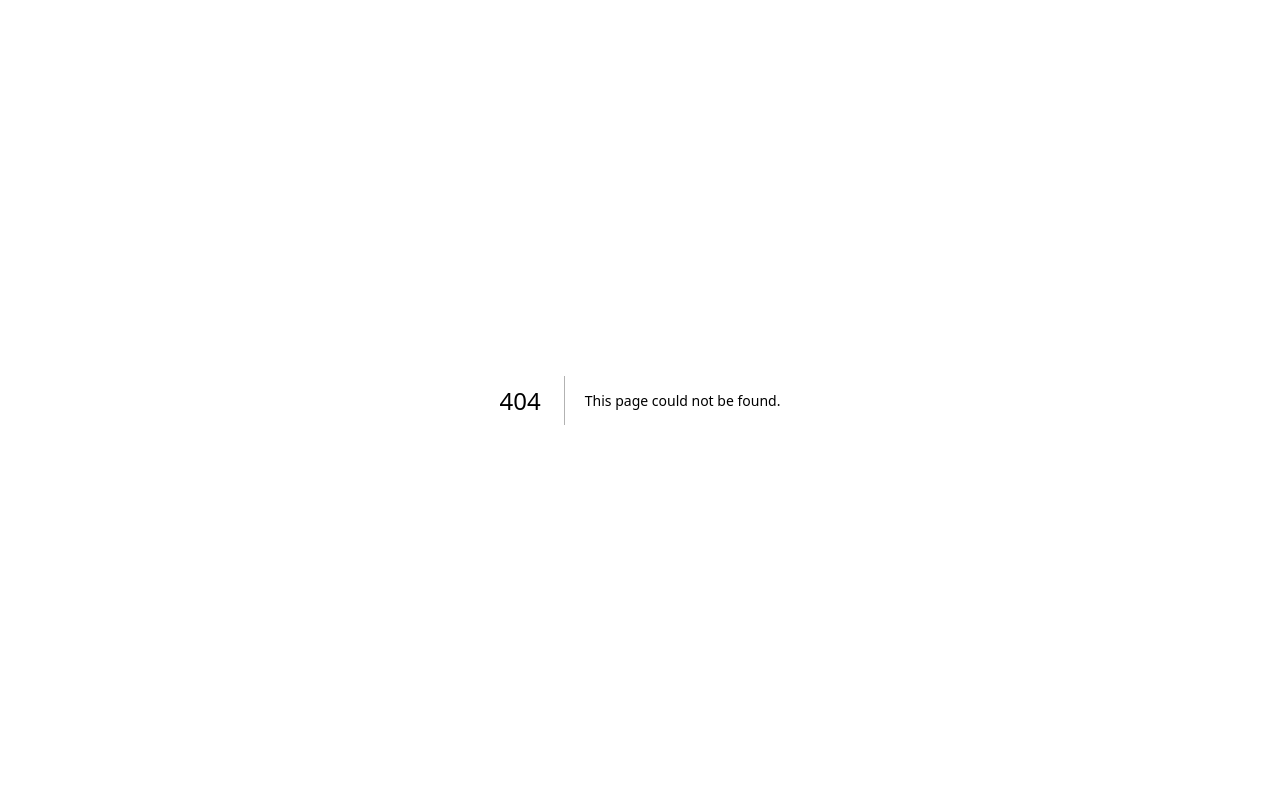
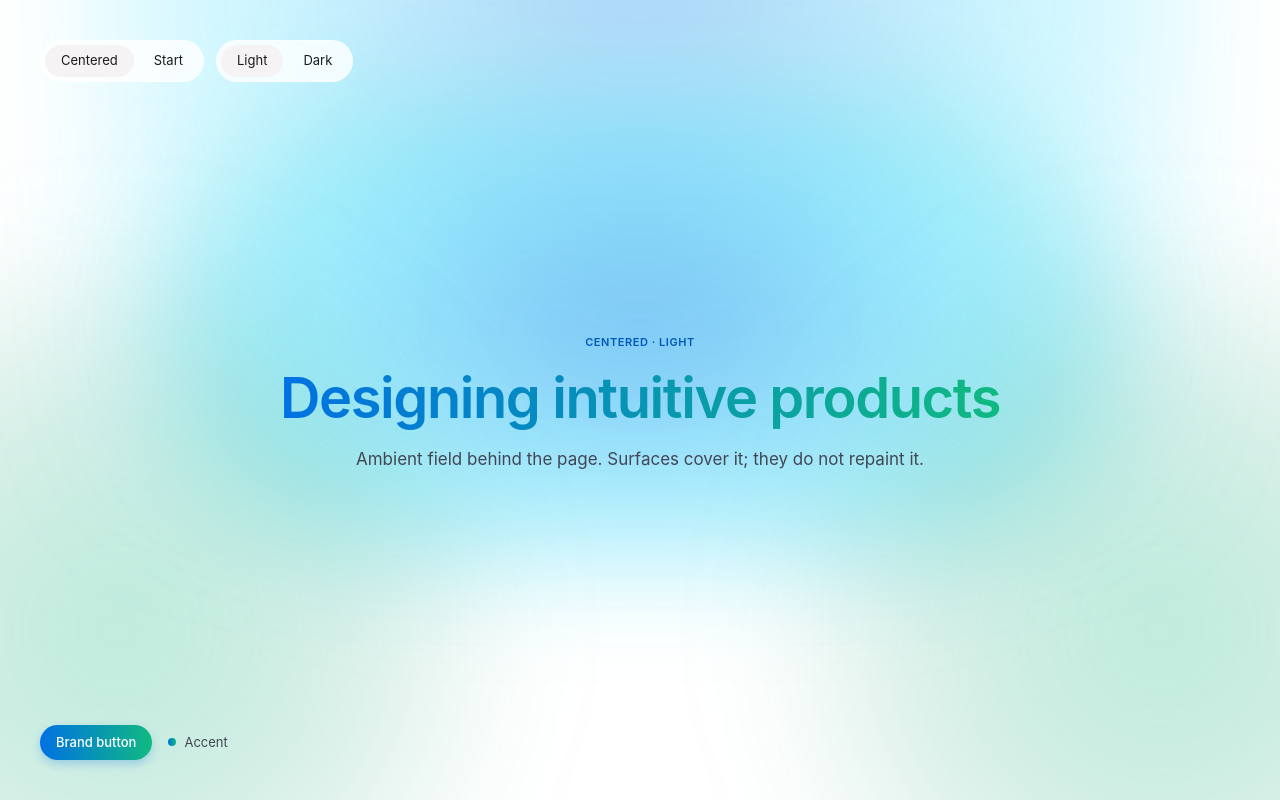
Before and after one commit to nicholaspreziosi/portfolio-2026, a Next.js app: page /preview/gradients in a window 1280 px wide. Before the commit this address had no page. Built offline with nearby package versions, Linux system fonts and the light colour scheme.

Commit message:
Add centered and start ambient gradients from the Figma frames.

```diff
--- a/src/app/globals.css
+++ b/src/app/globals.css
@@ -2,7 +2,7 @@
 
 /*
   Class on <html> switches themes. Semantic names stay the same;
-  only the values change. Gradient treatments are defined separately.
+  only the values change.
 */
 @custom-variant dark (&:where(.dark, .dark *));
 
@@ -70,6 +70,42 @@
   --shadow-elevated: 0 20px 25px -5px rgb(0 0 0 / 0.1), 0 8px 10px -6px rgb(0 0 0 / 0.1);
   --shadow-overlay: 0 0 0 1px rgb(0 0 0 / 0.05), 0 12px 48px rgb(0 0 0 / 0.18);
 
+  /* Homepage light fields, including the hero accent that holds color to its edge. */
+  --ambient-wash: radial-gradient(
+    778px 919px at center top,
+    rgb(0 113 227 / 0.35) 0%,
+    rgb(0 210 255 / 0.2) 50%,
+    transparent 100%
+  );
+  --ambient-hero: radial-gradient(
+    672px 339px at center,
+    rgb(0 113 227 / 0.4) 0%,
+    rgb(0 210 255 / 0.25) 50%,
+    rgb(16 185 129 / 0.15) 100%
+  );
+  --ambient-start: radial-gradient(
+    495px circle at center,
+    rgb(16 185 129 / 0.3) 0%,
+    rgb(5 150 105 / 0.15) 50%,
+    transparent 100%
+  );
+  --ambient-end: radial-gradient(
+    530px circle at center,
+    rgb(0 113 227 / 0.3) 0%,
+    rgb(16 185 129 / 0.2) 50%,
+    transparent 100%
+  );
+  --ambient-wash-blur: 60px;
+  --ambient-hero-blur: 55px;
+  --ambient-orb-blur: 70px;
+  --ambient-end-opacity: 1;
+
+  --gradient-brand: linear-gradient(90deg, #0071e3 0%, #10b981 100%);
+  --gradient-text: var(--gradient-brand);
+  --gradient-button: var(--gradient-brand);
+  --gradient-button-shadow: 0 4px 8px rgb(0 113 227 / 0.25);
+  --gradient-accent: var(--gradient-brand);
+
   --blur-sm: 0.375rem;
   --blur-md: 0.75rem;
   --blur-lg: 1.25rem;
@@ -135,6 +171,175 @@
   --shadow-sm: 0 1px 1px rgb(0 0 0 / 0.35);
   --shadow-elevated: 0 8px 32px rgb(0 0 0 / 0.45);
   --shadow-overlay: 0 0 0 1px rgb(255 255 255 / 0.08), 0 12px 48px rgb(0 0 0 / 0.45);
+
+  --ambient-wash: radial-gradient(
+    778px 919px at center top,
+    rgb(0 113 227 / 0.3) 0%,
+    rgb(6 182 212 / 0.15) 50%,
+    transparent 100%
+  );
+  --ambient-hero: radial-gradient(
+    672px 339px at center,
+    rgb(0 113 227 / 0.35) 0%,
+    rgb(6 182 212 / 0.2) 50%,
+    rgb(16 185 129 / 0.15) 100%
+  );
+  --ambient-start: radial-gradient(
+    530px circle at center,
+    rgb(16 185 129 / 0.2) 0%,
+    rgb(0 113 227 / 0.1) 50%,
+    transparent 100%
+  );
+  --ambient-end: transparent;
+  --ambient-wash-blur: 65px;
+  --ambient-hero-blur: 60px;
+  --ambient-orb-blur: 75px;
+  --ambient-end-opacity: 0;
+
+  --gradient-brand: linear-gradient(135deg, #0071e3 0%, #06b6d4 50%, #10b981 100%);
+  --gradient-button-shadow: 0 0 10px rgb(0 113 227 / 0.4);
+}
+
+.ambient {
+  position: fixed;
+  inset: 0;
+  z-index: 0;
+  height: 100dvh;
+  overflow: hidden;
+  pointer-events: none;
+}
+
+.ambient--contained {
+  position: absolute;
+  height: 100%;
+}
+
+.ambient__stage {
+  position: absolute;
+  top: 0;
+  height: 100%;
+}
+
+/* Homepage frame: 1360 wide, centered in the viewport, with the hero accent. */
+.ambient--centered .ambient__stage {
+  left: 50%;
+  width: 1360px;
+  translate: -50% 0;
+}
+
+/* About frame: 1280 wide, pinned to the start edge. No centered hero accent. */
+.ambient--start .ambient__stage {
+  width: 1280px;
+  inset-inline-start: 0;
+}
+
+.ambient__wash,
+.ambient__hero,
+.ambient__field {
+  position: absolute;
+  display: block;
+}
+
+.ambient__wash {
+  top: -120px;
+  left: 50%;
+  width: 1100px;
+  height: 650px;
+  translate: -50% 0;
+  background: var(--ambient-wash);
+  filter: blur(var(--ambient-wash-blur));
+}
+
+.ambient__hero {
+  top: 88px;
+  left: 50%;
+  width: 950px;
+  height: 480px;
+  translate: -50% 0;
+  border-radius: var(--radius-full);
+  background: var(--ambient-hero);
+  filter: blur(var(--ambient-hero-blur));
+}
+
+.ambient--start .ambient__hero {
+  display: none;
+}
+
+.ambient__field--start {
+  top: 280px;
+  width: 700px;
+  height: 700px;
+  border-radius: var(--radius-full);
+  inset-inline-start: -192px;
+  background: var(--ambient-start);
+  filter: blur(var(--ambient-orb-blur));
+}
+
+.ambient__field--end {
+  top: 480px;
+  width: 750px;
+  height: 750px;
+  border-radius: var(--radius-full);
+  opacity: var(--ambient-end-opacity);
+  inset-inline-end: -192px;
+  background: var(--ambient-end);
+  filter: blur(var(--ambient-orb-blur));
+}
+
+.dark .ambient__wash {
+  top: -96px;
+}
+
+.dark .ambient__field--start {
+  top: 256px;
+  width: 750px;
+  height: 750px;
+}
+
+.ambient--start .ambient__field--end {
+  opacity: 0;
+}
+
+/* Centered only. The end orb is hidden on start in both themes. */
+.ambient--centered .ambient__field--end {
+  top: 280px;
+  width: 700px;
+  height: 700px;
+  background: var(--ambient-start);
+}
+
+.dark .ambient--centered {
+  --ambient-end: radial-gradient(
+    530px circle at center,
+    rgb(0 113 227 / 0.3) 0%,
+    rgb(16 185 129 / 0.2) 50%,
+    transparent 100%
+  );
+  --ambient-end-opacity: 1;
+}
+
+.dark .ambient--centered .ambient__field--start,
+.dark .ambient--centered .ambient__field--end {
+  top: 464px;
+  width: 800px;
+  height: 800px;
+  background: var(--ambient-end);
+}
+
+.gradient-text {
+  background-image: var(--gradient-text);
+  background-clip: text;
+  color: transparent;
+}
+
+.gradient-button {
+  background-image: var(--gradient-button);
+  box-shadow: var(--gradient-button-shadow);
+  color: var(--color-text-inverse);
+}
+
+.gradient-accent {
+  background-image: var(--gradient-accent);
 }
 
 body {
--- /dev/null
+++ b/src/app/preview/gradients/page.tsx
@@ -0,0 +1,109 @@
+"use client";
+
+import { useState } from "react";
+import { AmbientGradient } from "@/ui/patterns/AmbientGradient";
+
+type Variant = "centered" | "start";
+type Theme = "light" | "dark";
+
+const variants: { id: Variant; label: string }[] = [
+  { id: "centered", label: "Centered" },
+  { id: "start", label: "Start" },
+];
+
+const themes: { id: Theme; label: string }[] = [
+  { id: "light", label: "Light" },
+  { id: "dark", label: "Dark" },
+];
+
+export default function GradientPreviewPage() {
+  const [variant, setVariant] = useState<Variant>("centered");
+  const [theme, setTheme] = useState<Theme>("light");
+
+  return (
+    <div
+      className={`${theme === "dark" ? "dark" : ""} relative h-dvh overflow-hidden`}
+      style={{
+        background: "var(--surface-primary)",
+        color: "var(--color-text-primary)",
+      }}
+    >
+      <AmbientGradient contained variant={variant} />
+      <div className="relative z-10 flex h-full flex-col justify-between px-[var(--page-padding-x)] py-[var(--page-padding-y)]">
+        <div className="flex flex-wrap items-center gap-3">
+          <div
+            className="flex gap-1 rounded-full p-1"
+            style={{
+              background: "var(--surface-glass)",
+              border: "1px solid var(--surface-glass-border)",
+              backdropFilter: "blur(var(--surface-glass-blur))",
+            }}
+          >
+            {variants.map((item) => (
+              <button
+                key={item.id}
+                type="button"
+                aria-pressed={variant === item.id}
+                onClick={() => setVariant(item.id)}
+                className="rounded-full px-4 py-1.5 text-[13px]"
+                style={{
+                  background: variant === item.id ? "var(--surface-muted)" : "transparent",
+                  color: "var(--color-text-primary)",
+                }}
+              >
+                {item.label}
+              </button>
+            ))}
+          </div>
+          <div
+            className="flex gap-1 rounded-full p-1"
+            style={{
+              background: "var(--surface-glass)",
+              border: "1px solid var(--surface-glass-border)",
+              backdropFilter: "blur(var(--surface-glass-blur))",
+            }}
+          >
+            {themes.map((item) => (
+              <button
+                key={item.id}
+                type="button"
+                aria-pressed={theme === item.id}
+                onClick={() => setTheme(item.id)}
+                className="rounded-full px-4 py-1.5 text-[13px]"
+                style={{
+                  background: theme === item.id ? "var(--surface-muted)" : "transparent",
+                  color: "var(--color-text-primary)",
+                }}
+              >
+                {item.label}
+              </button>
+            ))}
+          </div>
+        </div>
+
+        <div className={variant === "centered" ? "mx-auto max-w-3xl text-center" : "max-w-xl"}>
+          <p
+            className="text-[11px] font-semibold tracking-[0.05em] uppercase"
+            style={{ color: "var(--color-text-accent)" }}
+          >
+            {variant} · {theme}
+          </p>
+          <h1 className="gradient-text mt-4 font-semibold" style={{ fontSize: "var(--text-display-size)", lineHeight: "var(--text-display-leading)", letterSpacing: "var(--text-display-tracking)" }}>
+            Designing intuitive products
+          </h1>
+          <p className="mt-4" style={{ color: "var(--color-text-secondary)", fontSize: "var(--text-body-lg-size)", lineHeight: "var(--text-body-lg-leading)" }}>
+            Ambient field behind the page. Surfaces cover it; they do not repaint it.
+          </p>
+        </div>
+
+        <div className="flex flex-wrap items-center gap-4">
+          <span className="gradient-button rounded-full px-4 py-2 text-[13px] font-medium">Brand button</span>
+          <span className="inline-flex items-center gap-2 text-[13px]" style={{ color: "var(--color-text-secondary)" }}>
+            <span className="gradient-accent size-2 rounded-full" />
+            Accent
+          </span>
+        </div>
+      </div>
+    </div>
+  );
+}
--- /dev/null
+++ b/src/ui/patterns/AmbientGradient.tsx
@@ -0,0 +1,23 @@
+type AmbientGradientProps = {
+  variant?: "centered" | "start";
+  contained?: boolean;
+};
+
+export function AmbientGradient({
+  variant = "centered",
+  contained = false,
+}: AmbientGradientProps) {
+  return (
+    <div
+      aria-hidden
+      className={`ambient ambient--${variant}${contained ? " ambient--contained" : ""}`}
+    >
+      <div className="ambient__stage">
+        <span className="ambient__wash" />
+        <span className="ambient__hero" />
+        <span className="ambient__field ambient__field--start" />
+        <span className="ambient__field ambient__field--end" />
+      </div>
+    </div>
+  );
+}
```
